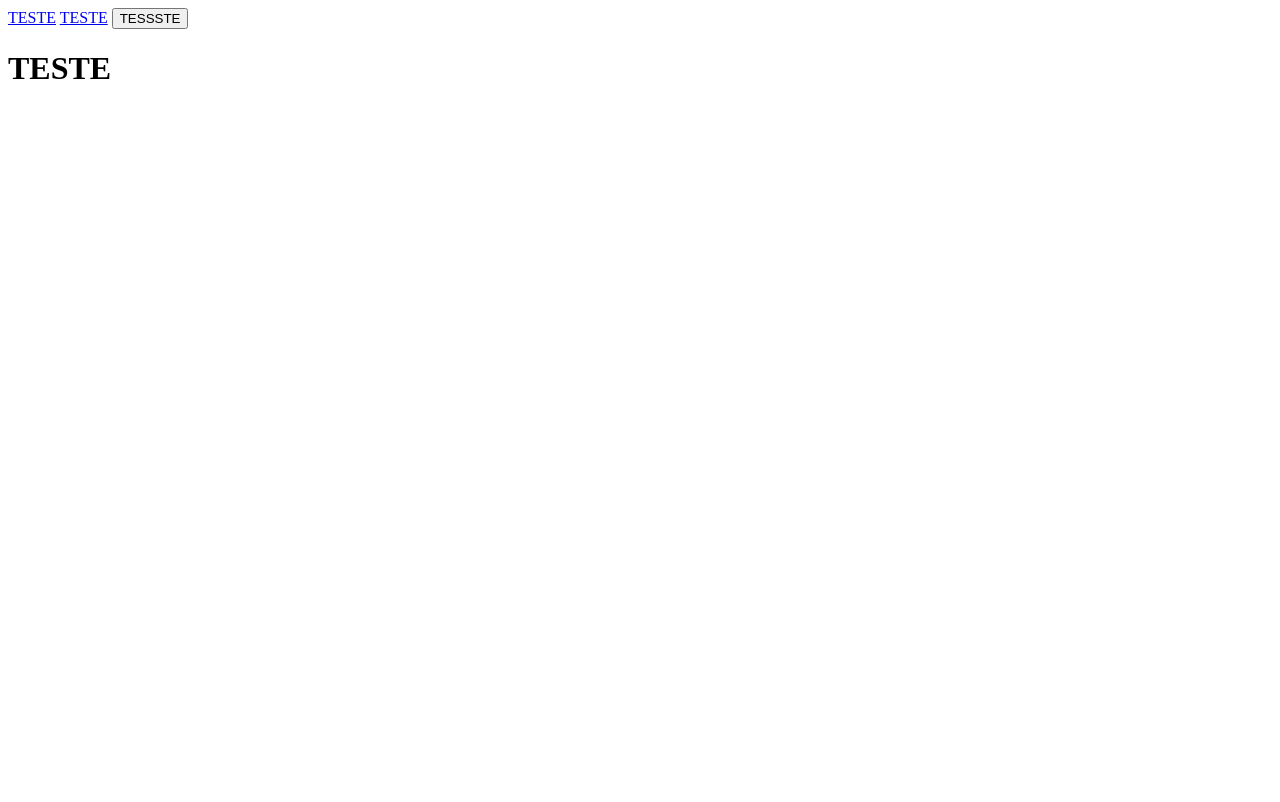
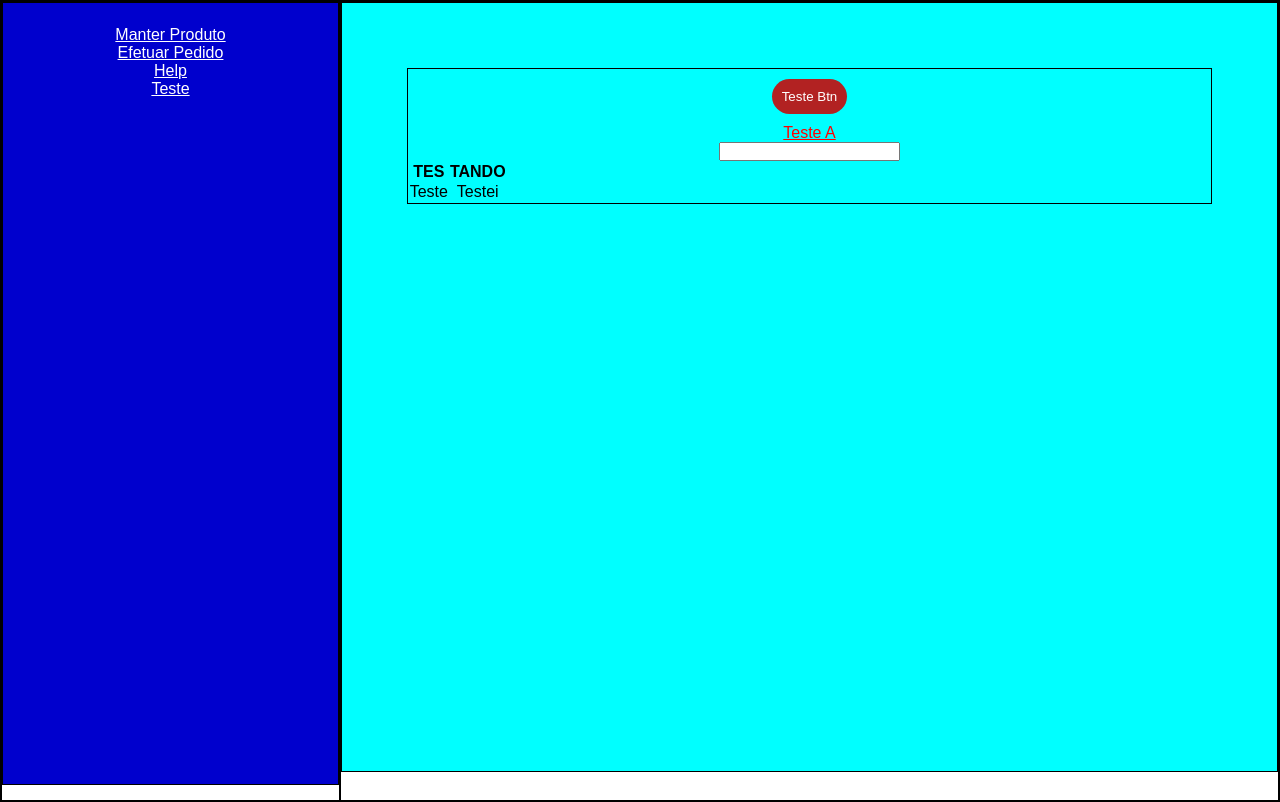
Before and after one commit to Leofranzini/Revisao, a plain HTML site: page index.html at #!/teste in a window 1280 px wide. Drawn offline with Linux system fonts and the light colour scheme.

Commit message:
include css

```diff
--- /dev/null
+++ b/css/index.css
@@ -0,0 +1,139 @@
+html, body {
+    height: 100%;
+}
+
+* {
+    margin: 0;
+    padding: 0;
+}
+
+body {
+    font-family: sans-serif;
+}
+
+div {
+    border: 1px solid black;
+}
+
+.menu {
+    height: 100%;
+    text-align: center;
+}
+
+.ops {
+    position: relative;
+    padding: 6.9%;
+    height: 92%;
+    background-color: mediumblue;
+}
+
+.ops a {
+    color: white;
+}
+
+.vw {
+    position: relative;
+    padding: 6.9%;
+    height: 80%;
+    background-color: aqua;
+    color: black;
+}
+
+button {
+    outline: none;
+    margin: 10px;
+    padding: 10px;
+    background-color: firebrick;
+    color: white;
+    border: none;
+    border-radius: 25px;
+}
+
+button:hover {
+    background-color: greenyellow;
+    color: black;
+    transition: 0.5s;
+}
+
+button:active {
+    background-color: forestgreen;
+    color: white;
+    transition: 0.5s;
+    animation: btn 0.5s;
+    transition: 0.5s;
+}
+
+a {
+    outline: none;
+    margin: 10px;
+    padding: 10px;
+    color: red;
+    border: none;
+}
+
+a:hover {
+    color: yellow;
+    transition: 0.5s;
+}
+
+a:active {
+    color: green;
+    transition: 0.5s;
+}
+
+@keyframes btn {
+    0% {
+        padding: 10px;
+    }
+    49% {
+        padding: 10px 20px;
+    }
+    51% {
+        padding: 10px 20px;
+    }
+    100% {
+        padding: 10px;
+    }
+}
+-webkit-@keyframes btn {
+    0% {
+        padding: 10px;
+    }
+    49% {
+        padding: 10px 20px;
+    }
+    51% {
+        padding: 10px 20px;
+    }
+    100% {
+        padding: 10px;
+    }
+}
+-moz-@keyframes btn {
+    0% {
+        padding: 10px;
+    }
+    49% {
+        padding: 10px 20px;
+    }
+    51% {
+        padding: 10px 20px;
+    }
+    100% {
+        padding: 10px;
+    }
+}
+-o-@keyframes btn {
+    0% {
+        padding: 10px;
+    }
+    49% {
+        padding: 10px 20px;
+    }
+    51% {
+        padding: 10px 20px;
+    }
+    100% {
+        padding: 10px;
+    }
+}
--- a/index.html
+++ b/index.html
@@ -4,17 +4,21 @@
         <meta charset="utf-8">
         <title>Revisão</title>
         <link rel="stylesheet" type="text/css" href="bower_components/monk-grid/flexalign.css">
+        <link rel="stylesheet" type="text/css" href="css/index.css">
     </head>
     <body ng-controller="Controller">
         <div class="container wrap-tablet wrap-mobile menu">
-            <div class="flex basis2">
-                <a href="#!/">TESTE</a>
-                <a href="#!/teste">TESTE</a>
-                <button ng-click="teste()">TESSSTE</button>
+            <div class="basis flex">
+                <div class="ops">
+                    <p><a href="#!/produto">Manter Produto</a></p>
+                    <p><a href="#!/pedido">Efetuar Pedido</a></p>
+                    <p><a href="#!/help">Help</a></p>
+                    <p><a href="#!/teste">Teste</a></p>
+                </div>
             </div>
-        </div>
-        <div class="container wrap-tablet wrap-mobile tela">
-            <div class="flex basis5" ng-view>
+            <div class="basis6 flex">
+                <div class="vw" ng-view>
+                </div>
             </div>
         </div>
 
--- a/js/app.js
+++ b/js/app.js
@@ -6,5 +6,9 @@ angular
             templateUrl: "/home.html",
             controller: "Controller"
         })
+        .when("/teste", {
+            templateUrl: "/teste.html",
+            controller: "Controller"
+        })
         .otherwise({redirectTo: "/"})
 })
--- /dev/null
+++ b/teste.html
@@ -0,0 +1,18 @@
+<div>
+    <button>Teste Btn</button>
+    <br>
+    <a href="">Teste A</a>
+    <br>
+    <input type="text">
+    <br>
+    <table>
+        <tr>
+            <th>TES</th>
+            <th>TANDO</th>
+        </tr>
+        <tr>
+            <td>Teste</td>
+            <td>Testei</td>
+        </tr>
+    </table>
+</div>
```
